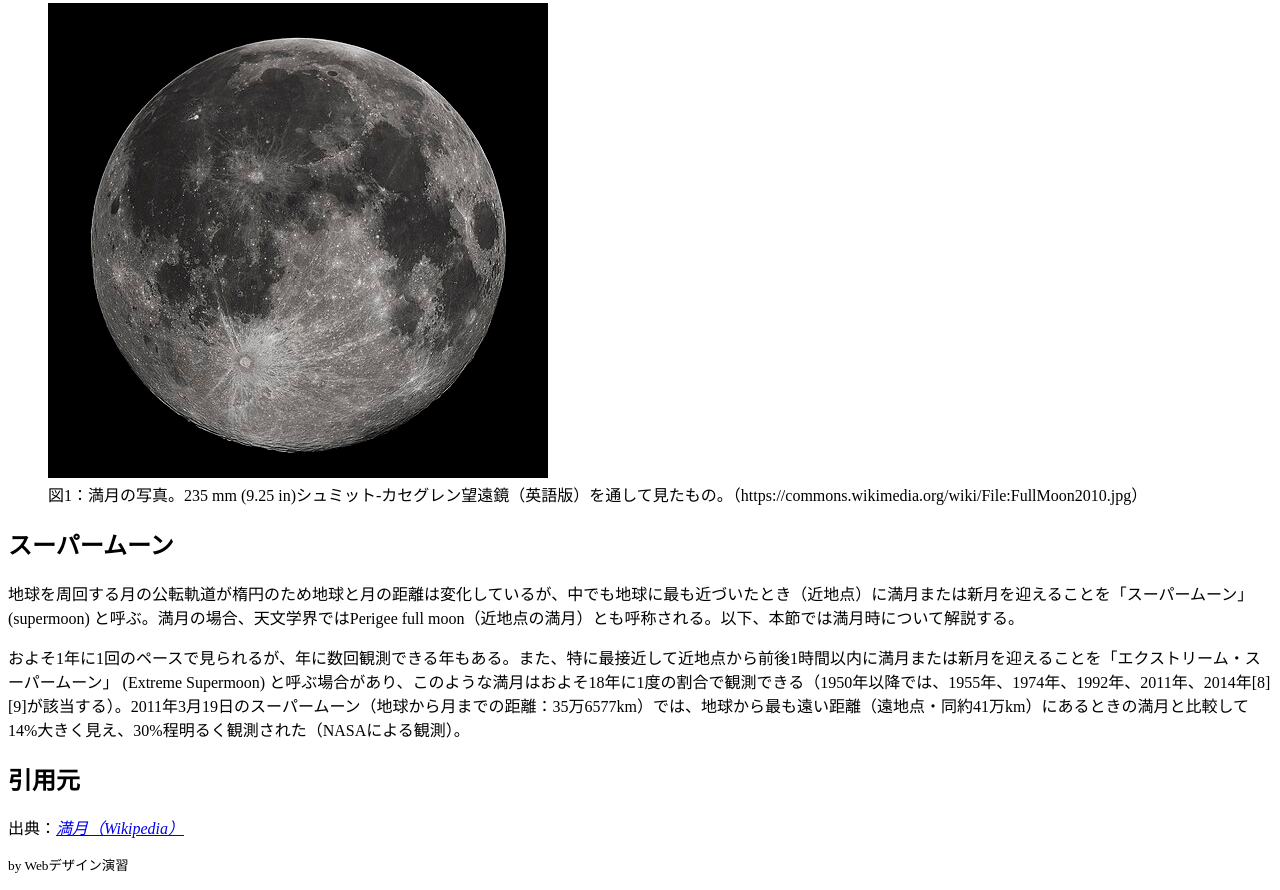
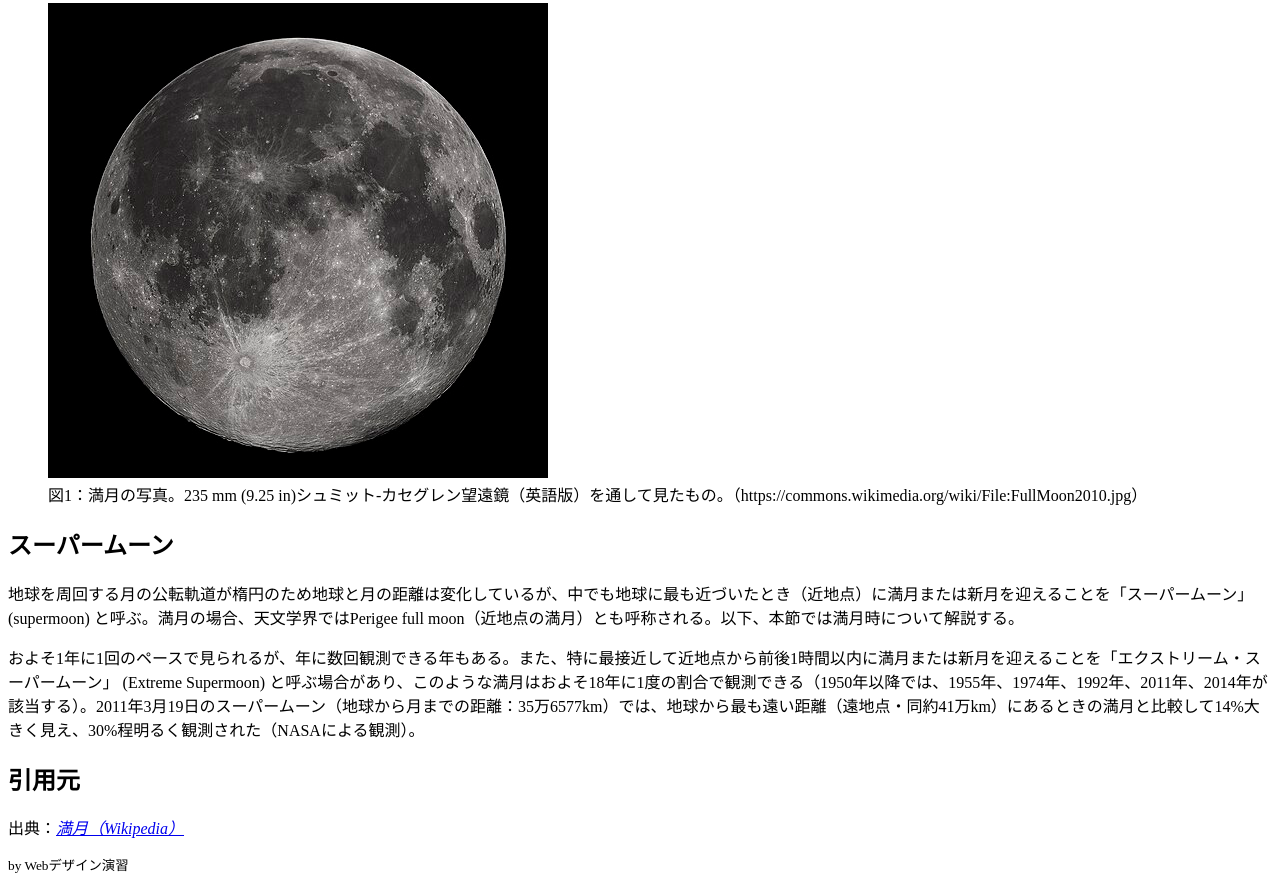
Before and after one commit to star-yzr/semantic_html, a plain HTML site: page index.html in a window 1280 px wide. Shown: the part 229-1119 px from the top of the page. Drawn offline with Linux system fonts and the light colour scheme.

Commit message:
Add files via upload

```diff
--- a/index.html
+++ b/index.html
@@ -23,7 +23,7 @@
     <section>
         <h2>スーパームーン</h2>
         <p>地球を周回する月の公転軌道が楕円のため地球と月の距離は変化しているが、中でも地球に最も近づいたとき（近地点）に満月または新月を迎えることを「スーパームーン」(supermoon) と呼ぶ。満月の場合、天文学界ではPerigee full moon（近地点の満月）とも呼称される。以下、本節では満月時について解説する。</p>
-        <p>およそ1年に1回のペースで見られるが、年に数回観測できる年もある。また、特に最接近して近地点から前後1時間以内に満月または新月を迎えることを「エクストリーム・スーパームーン」 (Extreme Supermoon) と呼ぶ場合があり、このような満月はおよそ18年に1度の割合で観測できる（1950年以降では、1955年、1974年、1992年、2011年、2014年[8][9]が該当する）。2011年3月19日のスーパームーン（地球から月までの距離：35万6577km）では、地球から最も遠い距離（遠地点・同約41万km）にあるときの満月と比較して14%大きく見え、30%程明るく観測された（NASAによる観測）。</p>
+        <p>およそ1年に1回のペースで見られるが、年に数回観測できる年もある。また、特に最接近して近地点から前後1時間以内に満月または新月を迎えることを「エクストリーム・スーパームーン」 (Extreme Supermoon) と呼ぶ場合があり、このような満月はおよそ18年に1度の割合で観測できる（1950年以降では、1955年、1974年、1992年、2011年、2014年が該当する）。2011年3月19日のスーパームーン（地球から月までの距離：35万6577km）では、地球から最も遠い距離（遠地点・同約41万km）にあるときの満月と比較して14%大きく見え、30%程明るく観測された（NASAによる観測）。</p>
     </section>
     <aside>
         <h2>引用元</h2>
```
